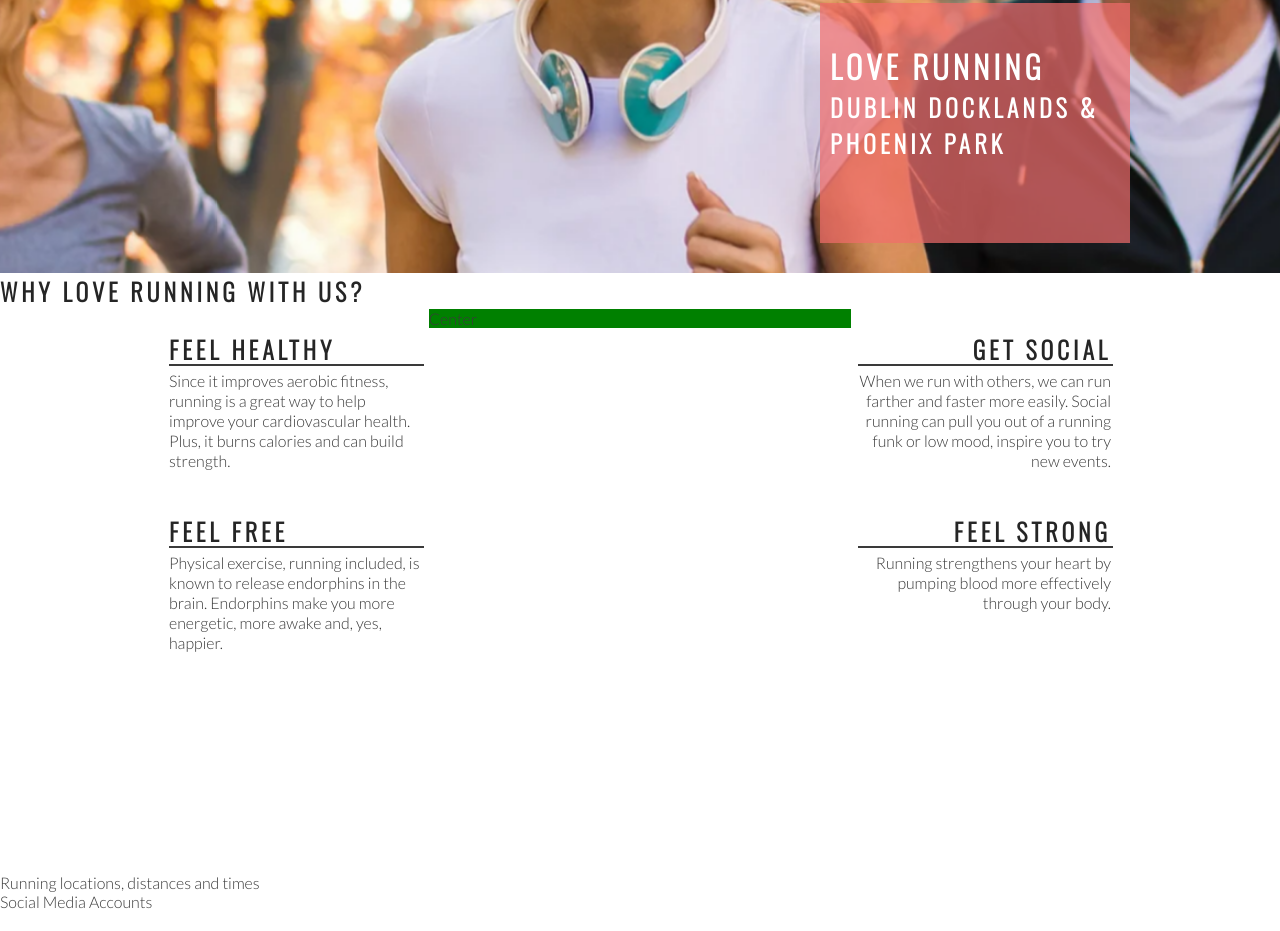
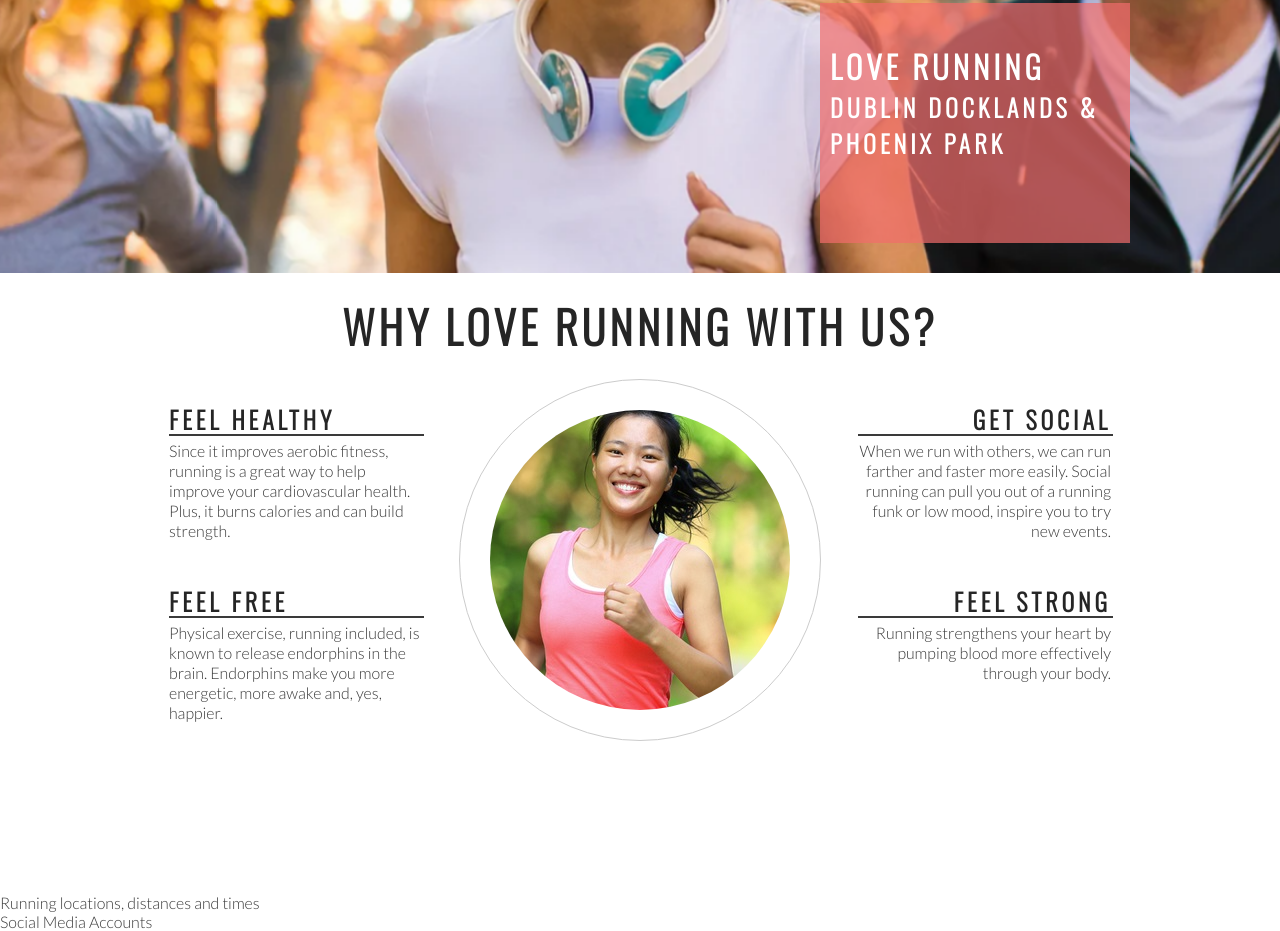
Before and after one commit to benjackson3811/love-running, a plain HTML site: page index.html in a window 1280 px wide. Shown: the part 402-1333 px from the top of the page. Drawn offline with nearby package versions, Linux system fonts and the light colour scheme.

Commit message:
Add club ethos central image and style into circle

```diff
--- a/assests/css/style.css
+++ b/assests/css/style.css
@@ -135,7 +135,6 @@ body {
     #center-about {
         width: 33%;
         margin: 0 auto;
-        background-color: green;
     }
 
     hr {
@@ -167,3 +166,26 @@ body {
     .right-about-heading p {
         text-align: right;
     }
+
+    #welcome {
+        text-align: center;
+        margin: 20px 0;
+        font-size: 280%;
+    }
+
+    #circle-container {
+        width: 300px;
+        height: 300px;
+        padding: 30px;
+        border-style: solid;
+        border-color: #ccc;
+        border-width: 1px;
+        border-radius: 50%;
+        margin: 0 auto;
+    }
+
+    #circle-cover-bg {
+        background: url('../images/ethos-center-image.jpeg') no-repeat center center;
+        height: 100%;
+        border-radius: 50%;
+    }
--- a/index.html
+++ b/index.html
@@ -40,7 +40,7 @@
        </div>
     </section>
     <section id="club-ethos">
-        <h1>Why Love Running with us?</h1>
+        <h2 id="welcome">Why Love Running with us?</h2>
         <div id="left-about">
             <div class="left-about-heading">
                 <h2>Feel Healthy</h2>
@@ -76,7 +76,12 @@
                 </p>
             </div>
         </div>
-        <div id="center-about">Center</div>
+        <div id="center-about">
+            <div id="circle-container">
+                <div id="circle-cover-bg">
+                </div>
+            </div>
+        </div>
     </section>
     <section>
         Running locations, distances and times
```
Also changed, not shown: assests/images/ethos-center-image.jpeg (added).
